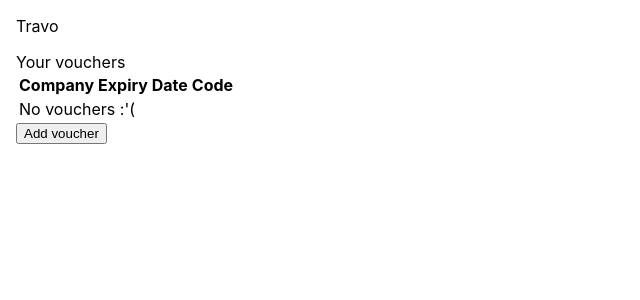
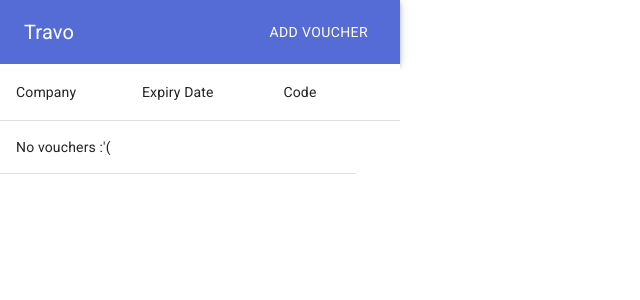
Before and after one commit to Hubesco/travo, a React (Create React App) app: page / in a window 1280 px wide. Shown: the top 300 px of the page, without its empty margins (0-640 px from the left). Built offline with nearby package versions, Linux system fonts and the light colour scheme.

Commit message:
Beginning of styling

```diff
--- a/package.json
+++ b/package.json
@@ -3,10 +3,12 @@
   "version": "0.1.0",
   "private": true,
   "dependencies": {
+    "@material-ui/core": "^4.11.0",
     "@testing-library/jest-dom": "^4.2.4",
     "@testing-library/react": "^9.3.2",
     "@testing-library/user-event": "^7.1.2",
     "date-fns": "^2.14.0",
+    "fontsource-roboto": "^2.1.4",
     "react": "^16.13.1",
     "react-datepicker": "^2.16.0",
     "react-dom": "^16.13.1",
--- a/src/App/index.jsx
+++ b/src/App/index.jsx
@@ -2,13 +2,23 @@
 
 import React, { useEffect, useState } from "react";
 
+import { AppBar, Box, Button, Toolbar, Typography } from "@material-ui/core";
+import { makeStyles } from "@material-ui/core/styles";
+
 import AddVoucher from "../components/AddVoucher";
 import Vouchers from "../components/Vouchers";
 import storage, { STORAGE_KEYS } from "../infrastructure/storage";
-import { StyledApp, StyledSection } from "./styles";
+import { StyledSection } from "./styles";
+
+const useStyles = makeStyles((theme) => ({
+  title: {
+    flexGrow: 1,
+  },
+}));
 
 function App() {
   const [page, setPage] = useState("pageVouchers");
+  const classes = useStyles();
 
   useEffect(() => {
     const initStorage = async () => {
@@ -29,29 +39,39 @@
   }
 
   return (
-    <StyledApp>
-      <header>Travo</header>
+    <Box>
+      <AppBar position="static">
+        <Toolbar>
+          <Typography variant="h6" className={classes.title}>
+            Travo
+          </Typography>
+          <Button
+            color="inherit"
+            onClick={goToPageAddVoucher}
+            data-testid="add-voucher-button"
+          >
+            Add voucher
+          </Button>
+        </Toolbar>
+      </AppBar>
       {page === "pageVouchers" && (
-        <StyledSection>
+        <>
           <Vouchers />
-          <button onClick={goToPageAddVoucher} data-testid="add-voucher-button">
-            Add voucher
-          </button>
-        </StyledSection>
+        </>
       )}
       {page === "pageAddVoucher" && (
-        <StyledSection>
+        <>
           <AddVoucher goToPageVouchers={goToPageVouchers} />
-          <button
+          <Button
             onClick={goToPageVouchers}
             data-testid="cancel-add-voucher-button"
           >
             Cancel
-          </button>
-        </StyledSection>
+          </Button>
+        </>
       )}
       <StyledSection></StyledSection>
-    </StyledApp>
+    </Box>
   );
 }
 
--- a/src/components/Vouchers/index.jsx
+++ b/src/components/Vouchers/index.jsx
@@ -1,10 +1,29 @@
 import React, { useEffect, useState } from "react";
+
+import Paper from "@material-ui/core/Paper";
+import { makeStyles } from "@material-ui/core/styles";
+import Table from "@material-ui/core/Table";
+import TableBody from "@material-ui/core/TableBody";
+import TableCell from "@material-ui/core/TableCell";
+import TableContainer from "@material-ui/core/TableContainer";
+import TableHead from "@material-ui/core/TableHead";
+import TableRow from "@material-ui/core/TableRow";
 
 import storage, { STORAGE_KEYS } from "../../infrastructure/storage";
 import { format, parse } from "../../utils/date";
 
+const useStyles = makeStyles({
+  root: {
+    width: "100%",
+  },
+  container: {
+    maxHeight: 320,
+  },
+});
+
 function Vouchers() {
   const [vouchers, setVouchers] = useState({});
+  const classes = useStyles();
 
   useEffect(() => {
     const fetchVouchers = async () => {
@@ -23,40 +42,35 @@
   }
 
   return (
-    <div>
-      <header>Your vouchers</header>
-      <table>
-        <thead>
-          <tr>
-            <th>Company</th>
-            <th>Expiry Date</th>
-            <th>Code</th>
-            <th></th>
-          </tr>
-        </thead>
-        {Object.keys(vouchers).length === 0 && (
-          <tbody>
-            <tr>
-              <td colSpan="3">No vouchers :'(</td>
-            </tr>
-          </tbody>
-        )}
-        {Object.keys(vouchers).length > 0 && (
-          <tbody>
-            {Object.values(vouchers).map((v, index) => (
-              <tr key={index}>
-                <td>{v.company}</td>
-                <td>{format(parse(v.expiryDate))}</td>
-                <td>{v.code}</td>
-                <td>
-                  <button onClick={() => removeVoucher(v.id)}>Remove</button>
-                </td>
-              </tr>
-            ))}
-          </tbody>
-        )}
-      </table>
-    </div>
+    <TableContainer className={classes.container}>
+      <Table stickyHeader>
+        <TableHead>
+          <TableRow>
+            <TableCell>Company</TableCell>
+            <TableCell>Expiry Date</TableCell>
+            <TableCell>Code</TableCell>
+            <TableCell></TableCell>
+          </TableRow>
+        </TableHead>
+        <TableBody>
+          {Object.keys(vouchers).length === 0 && (
+            <TableRow>
+              <TableCell colSpan="3">No vouchers :'(</TableCell>
+            </TableRow>
+          )}
+          {Object.values(vouchers).map((v, index) => (
+            <TableRow key={index}>
+              <TableCell>{v.company}</TableCell>
+              <TableCell>{format(parse(v.expiryDate))}</TableCell>
+              <TableCell>{v.code}</TableCell>
+              <TableCell>
+                <button onClick={() => removeVoucher(v.id)}>Remove</button>
+              </TableCell>
+            </TableRow>
+          ))}
+        </TableBody>
+      </Table>
+    </TableContainer>
   );
 }
 
--- a/src/index.jsx
+++ b/src/index.jsx
@@ -1,13 +1,22 @@
+import "fontsource-roboto";
+
 import React from "react";
 import ReactDOM from "react-dom";
 
+import CssBaseline from "@material-ui/core/CssBaseline";
+import { ThemeProvider } from "@material-ui/core/styles";
+
 import App from "./App";
+import theme from "./theme";
 
 import "./index.css";
 
 ReactDOM.render(
   <React.StrictMode>
-    <App />
+    <ThemeProvider theme={theme}>
+      <CssBaseline />
+      <App />
+    </ThemeProvider>
   </React.StrictMode>,
   document.getElementById("root")
 );
--- /dev/null
+++ b/src/theme.js
@@ -0,0 +1,22 @@
+import { red } from "@material-ui/core/colors";
+import { createMuiTheme } from "@material-ui/core/styles";
+
+// A custom theme for this app
+const theme = createMuiTheme({
+  palette: {
+    primary: {
+      main: "#556cd6",
+    },
+    secondary: {
+      main: "#19857b",
+    },
+    error: {
+      main: red.A400,
+    },
+    background: {
+      default: "#fff",
+    },
+  },
+});
+
+export default theme;
```
Also changed, not shown: 1 other file (tests, documents, lock files or other folders).
